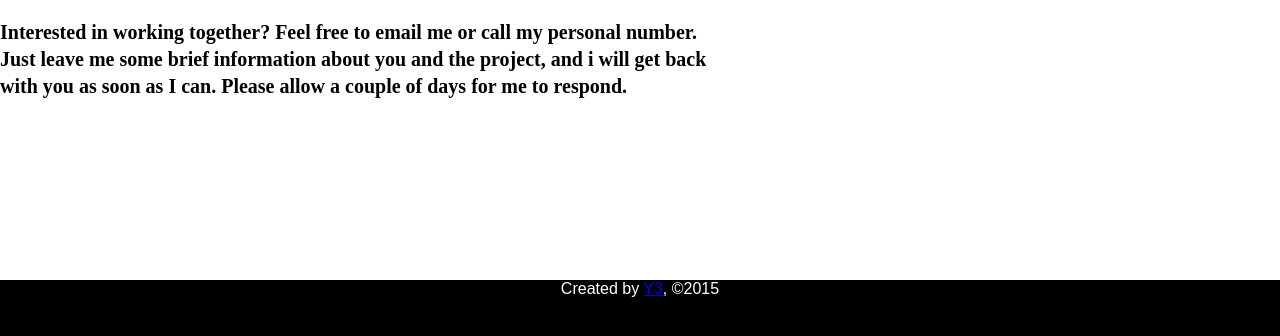
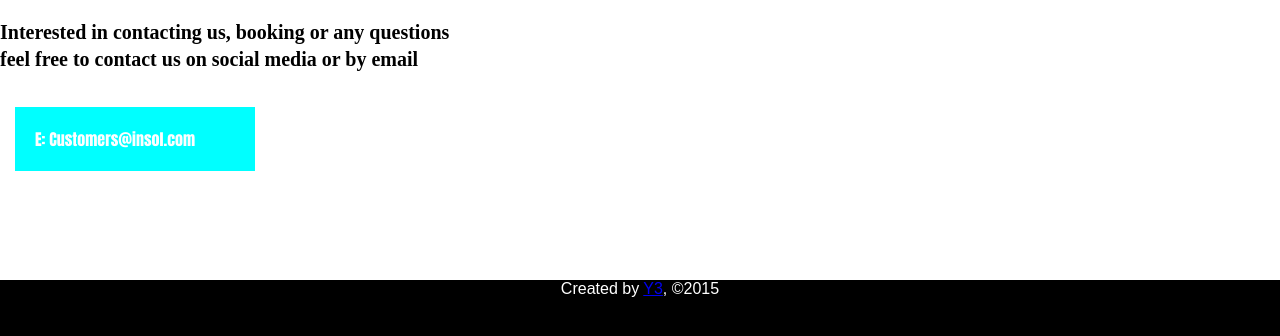
Before and after one commit to josigraham/y3, a plain HTML site: page contact.html in a window 1280 px wide. Shown: the part 460-796 px from the top of the page. Drawn offline with Linux system fonts and the light colour scheme.

Commit message:
Update contact.html

```diff
--- a/contact.html
+++ b/contact.html
@@ -11,19 +11,21 @@
 <a href="why.html">Why Insol</a> <a href="portfolio.html">Gallery</a>  </div>
 <br><br><center>
 <a href="index.html">
-<img src="http://i.imgur.com/0sdedGn.jpg" width="450">
+<img src=" http://s12.postimg.org/ffr62avkt/insol_edition_logo.png" width="450" alt="logo"></a>
 </a>
 </center>
 <h1>
 Contact
 </h1>
 <h2><SMALL>
-Interested in working together? Feel free to email me or call my personal number.<br>
-Just leave me some brief information about you and the project, and i will get back <br>
-with you as soon as I can. Please allow a couple of days for me to respond.
+Interested in contacting us, booking or any questions<br>
+feel free to contact us on social media or by email
+
 </SMALL>
 </h2>
-
+<p>
+  E: Customers@insol.com
+</p>
 </body>
 <footer>
 Created by <a href="https://plus.google.com/+JosiGraham/posts"> Y3</a>, ©2015
```
